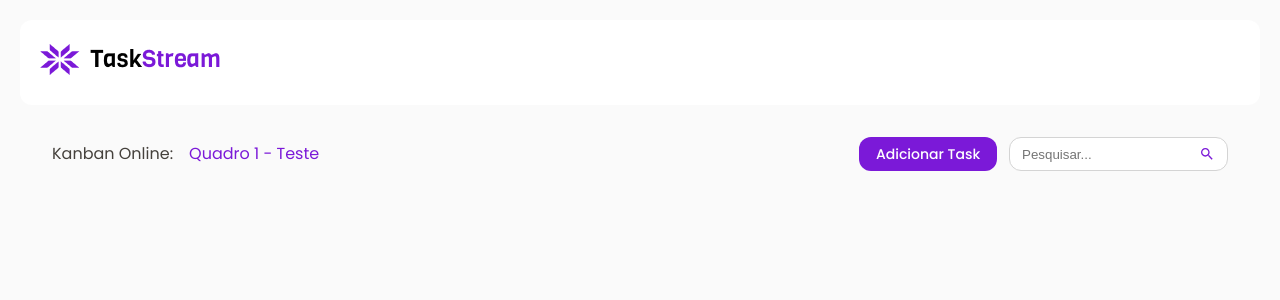
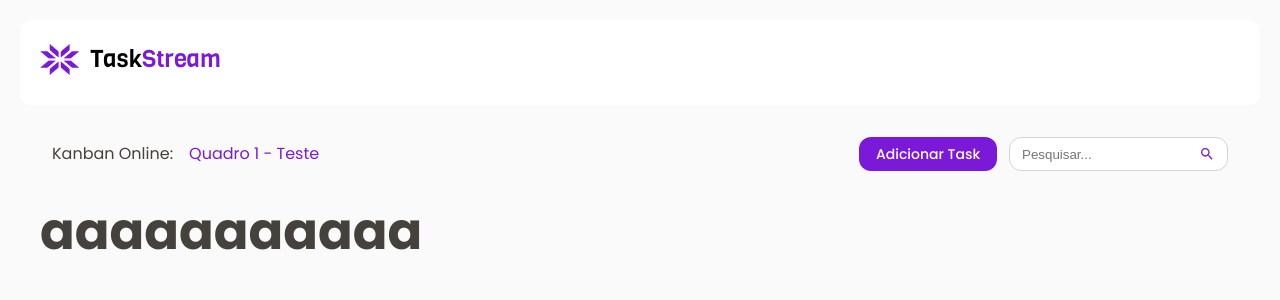
Before and after one commit to rafaeloliveira3/taskstream-beta, a React (Vite) app: page / in a window 1280 px wide. Shown: the top 300 px of the page. Built offline with nearby package versions, Linux system fonts and the light colour scheme; some icons are missing.

Commit message:
Testing Deployment

```diff
--- a/src/App.tsx
+++ b/src/App.tsx
@@ -1,13 +1,13 @@
 import { type FC } from "react";
 import "./App.css";
-import { Header, NavBar } from "./presentation/atomic-component/organism/index";
+import { Header } from "./presentation/atomic-component/organism/index";
 import { KanbanMainTemplate } from "./presentation/atomic-component/template";
 const App: FC = () => {
   return (
     <>
       <Header />
       <KanbanMainTemplate>
-        <NavBar />
+        <h1>aaaaaaaaaaa</h1>
       </KanbanMainTemplate>
     </>
   );
--- a/src/presentation/atomic-component/template/kanban-main-template/index.tsx
+++ b/src/presentation/atomic-component/template/kanban-main-template/index.tsx
@@ -1,4 +1,5 @@
 import type { FC } from "react";
+import { NavBar } from "../../organism";
 import styles from "./styles.module.css";
 
 type KanbanMainTemplateProps = {
@@ -8,5 +9,10 @@ type KanbanMainTemplateProps = {
 export const KanbanMainTemplate: FC<KanbanMainTemplateProps> = ({
   children,
 }) => {
-  return <main className={styles.container}>{children}</main>;
+  return (
+    <main className={styles.container}>
+      <NavBar />
+      {children}
+    </main>
+  );
 };
```
Also changed, not shown: vite.config.ts (+4 -3 lines).
